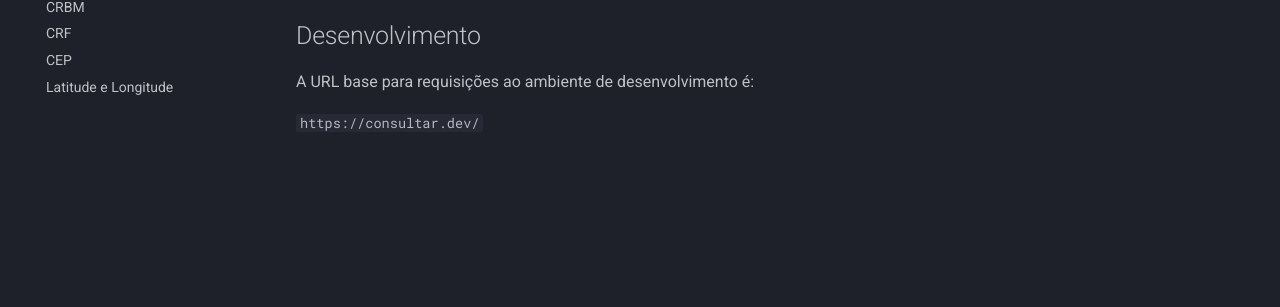
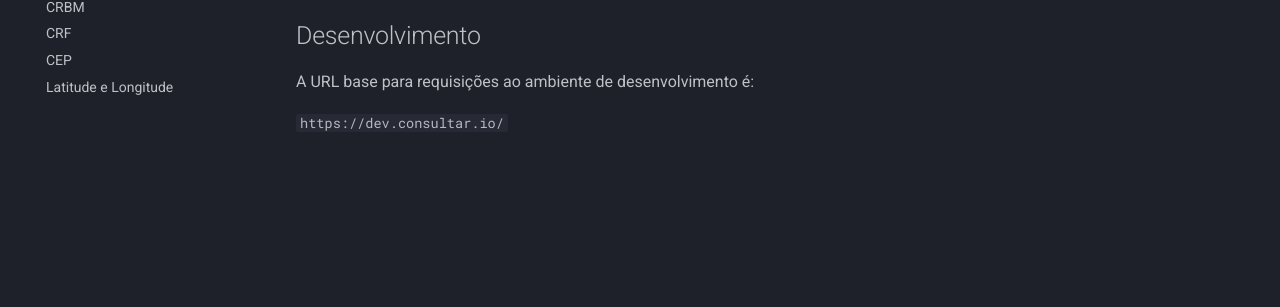
Before and after one commit to consultar-io/doc, an MkDocs documentation site: the page built from docs/ambientes.md, in a window 1280 px wide. Shown: the part 320-627 px from the top of the page. Built offline with MkDocs 1.6.1 and Material for MkDocs 9.7.7, drawn with Linux system fonts in a browser that asks for light colours; some of the changed lines change nothing that is shown.

Commit message:
Update MkDocs configuration to include custom icons for admonitions and enhance markdown extensions with 'admonition' and 'pymdownx.details'. Update development environment URL in ambientes.md.

```diff
--- a/docs/ambientes.md
+++ b/docs/ambientes.md
@@ -10,4 +10,4 @@
 
 A URL base para requisições ao ambiente de desenvolvimento é:
 
-`https://consultar.dev/`
+`https://dev.consultar.io/`
--- a/mkdocs.yml
+++ b/mkdocs.yml
@@ -7,6 +7,20 @@
     scheme: slate
   features:
     - content.code.copy
+  icon:
+    admonition:
+      note: octicons/tag-16
+      abstract: octicons/checklist-16
+      info: octicons/info-16
+      tip: octicons/squirrel-16
+      success: octicons/check-16
+      question: octicons/question-16
+      warning: octicons/alert-16
+      failure: octicons/x-circle-16
+      danger: octicons/zap-16
+      bug: octicons/bug-16
+      example: octicons/beaker-16
+      quote: octicons/quote-16
 markdown_extensions:
   - pymdownx.highlight:
       anchor_linenums: true
@@ -15,6 +29,8 @@
   - pymdownx.inlinehilite
   - pymdownx.snippets
   - pymdownx.superfences
+  - admonition
+  - pymdownx.details
 plugins:
   - search
 nav:
```
